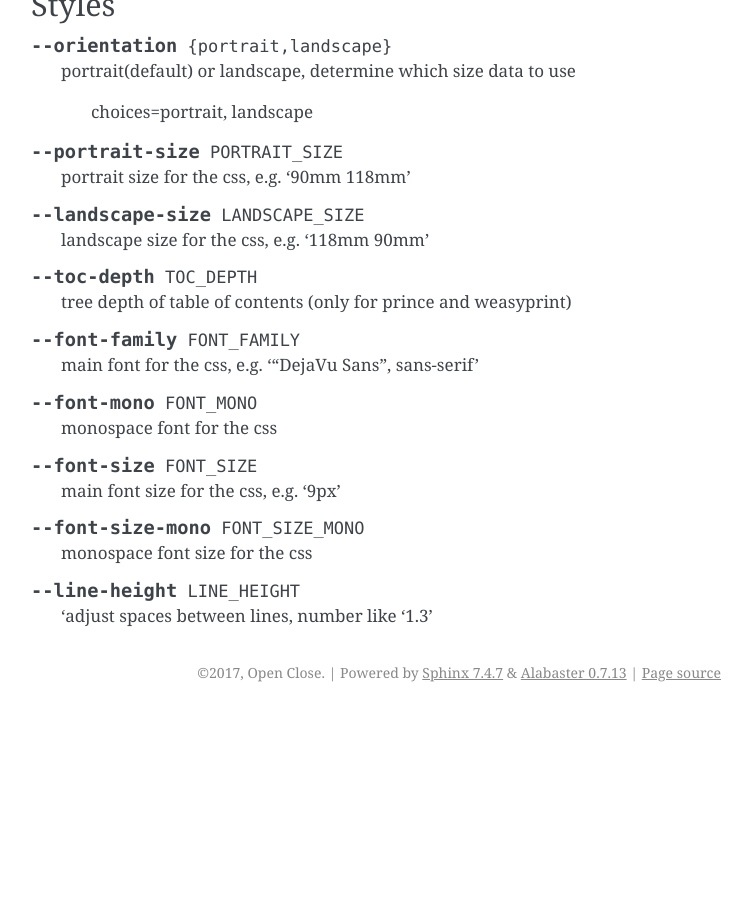
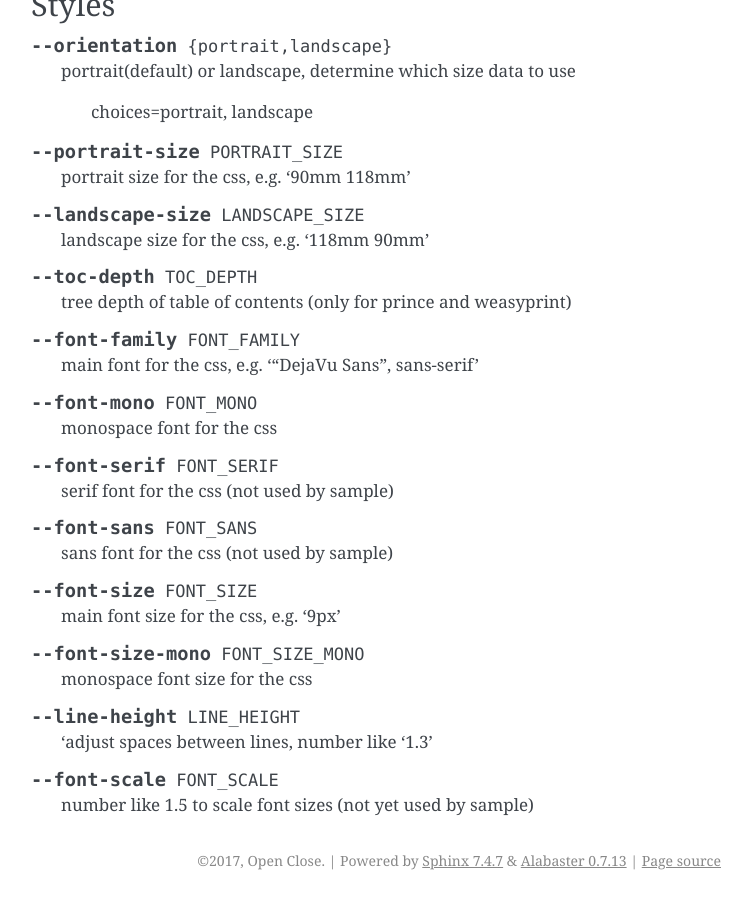
Before and after one commit to openandclose/tosixinch, a Sphinx documentation site: the page built from docs/commandline.rst, in a window 1280 px wide and 900 px high, scrolled down 3420 px. Shown: the whole window, without its empty margins (389-1141 px from the left). Built offline with Sphinx 7.4.7, drawn with Linux system fonts in a browser that asks for light colours; before the commit the page ends 4132 px from its top, so only the background shows below that.

Commit message:
Fix 'unused' style options.
They are not used by 'sample.t.css',
but they should be public.

```diff
--- a/docs/commandline.rst
+++ b/docs/commandline.rst
@@ -232,6 +232,14 @@ Styles
 
     monospace font for the css
 
+.. option:: --font-serif FONT_SERIF
+
+    serif font for the css (not used by sample)
+
+.. option:: --font-sans FONT_SANS
+
+    sans font for the css (not used by sample)
+
 .. option:: --font-size FONT_SIZE
 
     main font size for the css, e.g. '9px'
@@ -243,3 +251,7 @@ Styles
 .. option:: --line-height LINE_HEIGHT
 
     'adjust spaces between lines, number like '1.3'
+
+.. option:: --font-scale FONT_SCALE
+
+    number like 1.5 to scale font sizes (not yet used by sample)
```
Also changed, not shown: 1 other file.
